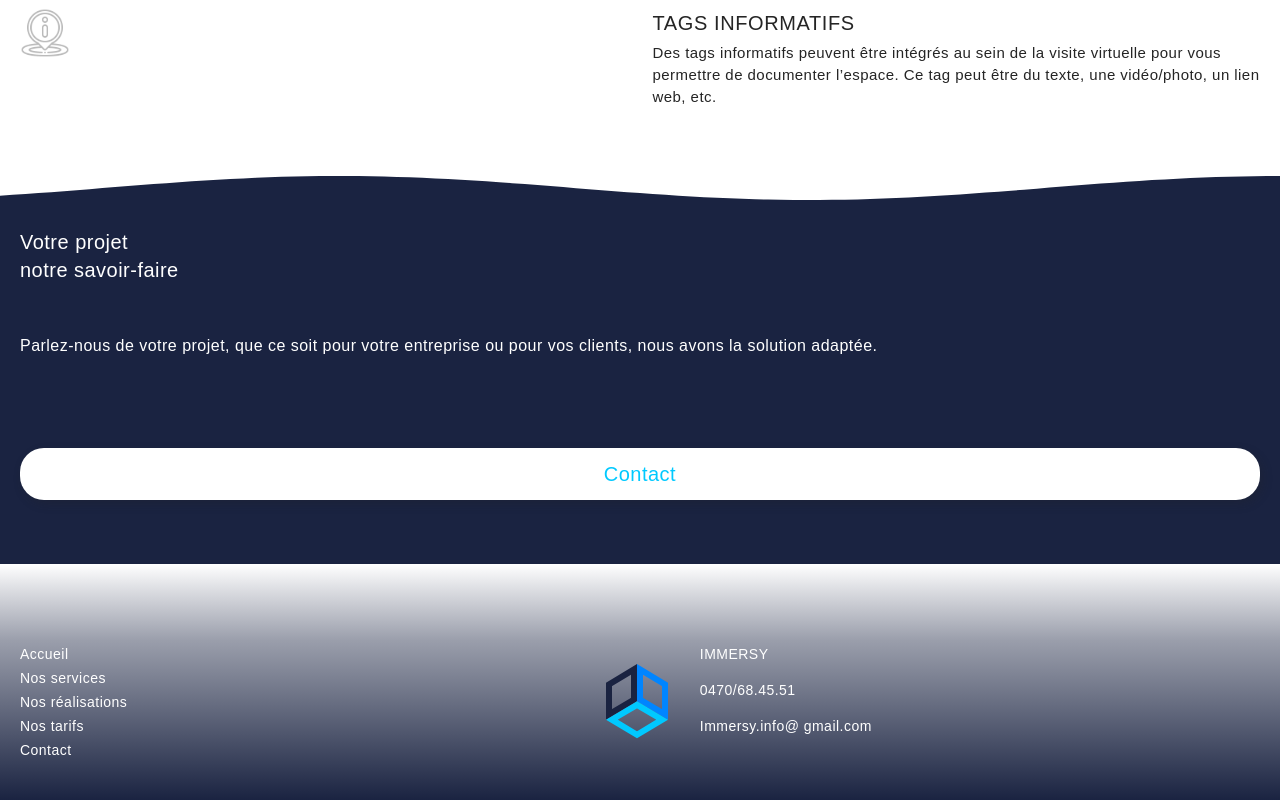
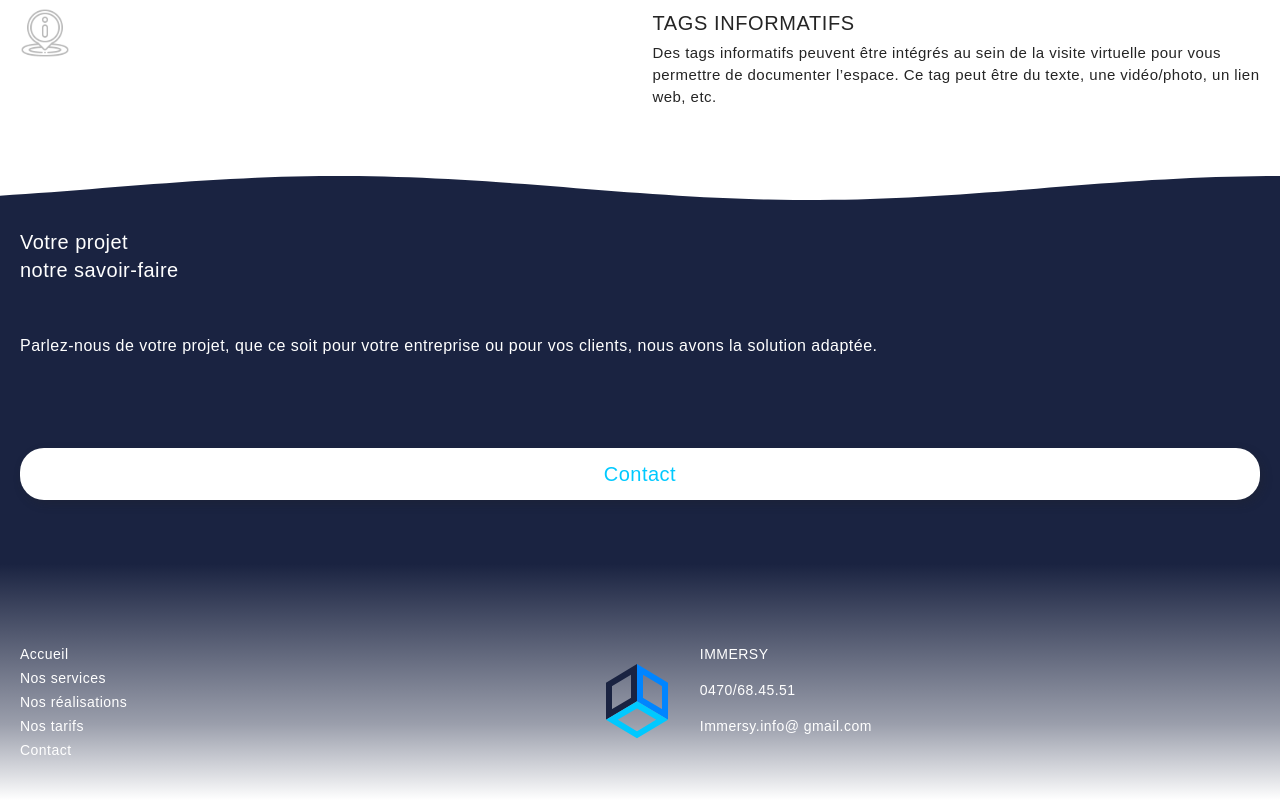
Before and after one commit to MaximeNef/Immersy, a Next.js app: page /services in a window 1280 px wide. Shown: the part 2681-3481 px from the top of the page. Built offline with nearby package versions, Linux system fonts and the light colour scheme.

Commit message:
add current props to navbar component with condition to reverse footer gradient direction

```diff
--- a/src/components/navbar/footer/index.jsx
+++ b/src/components/navbar/footer/index.jsx
@@ -3,15 +3,18 @@ import Container from '../../shared/container'
 import Flex from '../../shared/flex'
 import MyImage from '../../shared/myimage'
 
-const Footer = () => {
+const Footer = ({ current }) => {
   return (
-    <div id="footer" className="pt-20 pb-10">
-      <Flex className=" justify-center items-center text-white bg-">
+    <div
+      id={`${current == 'services' ? 'blue-footer' : 'footer'}`}
+      className="pt-20 pb-10"
+    >
+      <Flex className=" justify-center items-center text-white">
         <Container className="text-center flex flex-col items-left space-y-1 pl-5 ">
           <Link href="/" className=" text-sm text-left font-light">
             Accueil
           </Link>
-          <Link href="/" className=" text-sm text-left font-light">
+          <Link href="/services" className=" text-sm text-left font-light">
             Nos services
           </Link>
           <Link href="/" className=" text-sm text-left font-light">
--- a/src/components/navbar/index.jsx
+++ b/src/components/navbar/index.jsx
@@ -3,7 +3,7 @@ import Container from '../shared/container'
 import Footer from './footer'
 import Header from './header'
 
-const Navbar = ({ children }) => {
+const Navbar = ({ children, current }) => {
   const [links, setLinks] = useState([
     {
       page: 'Accueil',
@@ -25,7 +25,7 @@ const Navbar = ({ children }) => {
     <Container>
       <Header links={links} />
       {children}
-      <Footer />
+      <Footer current={current} />
     </Container>
   )
 }
--- a/src/pages/services/index.jsx
+++ b/src/pages/services/index.jsx
@@ -9,7 +9,7 @@ import Projet from '../../components/services/projet'
 
 const Services = () => {
   return (
-    <Navbar>
+    <Navbar current={'services'}>
       <Head>
         <title>Immersy - Services</title>
         <meta name="description" content="Generated by create next app" />
--- a/src/styles/globals.css
+++ b/src/styles/globals.css
@@ -7,6 +7,7 @@
     letter-spacing: 0.03em;
     @apply text-[#252525];
   }
+
   #footer {
     background: linear-gradient(
       rgba(255, 255, 255, 0) 0%,
@@ -15,6 +16,17 @@
       #1a2341 100%
     );
   }
+
+  #blue-footer {
+    background: linear-gradient(
+      360deg,
+      rgba(255, 255, 255, 0) 0%,
+      rgba(26, 35, 65, 0.16) 11.46%,
+      rgba(26, 35, 65, 0.44) 32.29%,
+      #1a2341 100%
+    );
+  }
+
   #clip {
     clip-path: polygon(100% 0, 0% 100%, 100% 100%);
     background: linear-gradient(
```
